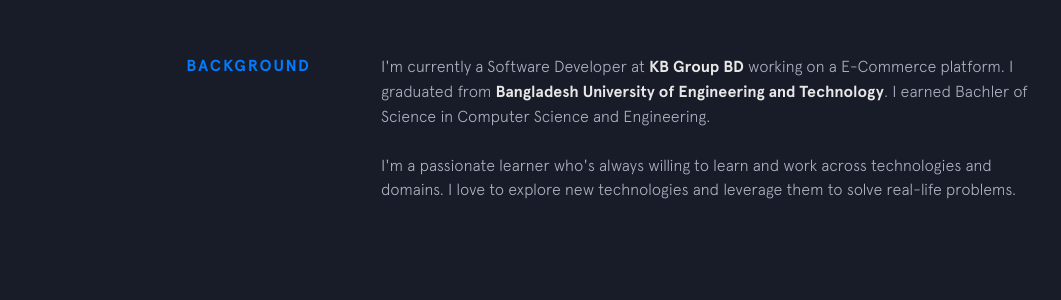
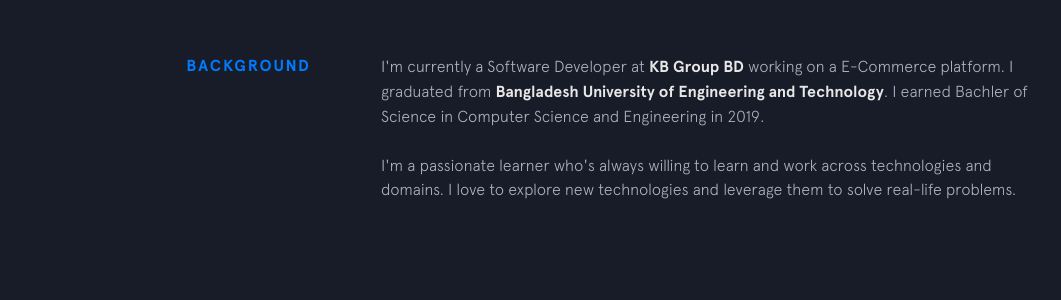
Before and after one commit to An1ndya/An1ndya.github.io, a Jekyll site: the page built from index.html, in a window 1280 px wide. Shown: the part 946-1246 px from the top of the page, without its empty margins (69-1130 px from the left). Built offline with Jekyll 4.4.1, drawn with Linux system fonts in a browser that asks for light colours; nearby versions of some CDN libraries.

Commit message:
Update background.html

```diff
--- a/_includes/background.html
+++ b/_includes/background.html
@@ -4,7 +4,7 @@
     <p>
       I'm currently a Software Developer at
       <a class="underline-link" href="https://www.kbgroupuk.com/" target="_blank">KB Group BD</a> working on a E-Commerce platform. I graduated from
-      <a class="underline-link" href="https://www.buet.ac.bd/" target="_blank">Bangladesh University of Engineering and Technology</a>. I earned Bachler of Science in Computer Science and Engineering.
+      <a class="underline-link" href="https://www.buet.ac.bd/" target="_blank">Bangladesh University of Engineering and Technology</a>. I earned Bachler of Science in Computer Science and Engineering in 2019.
     </p>
 
     <p>
```
